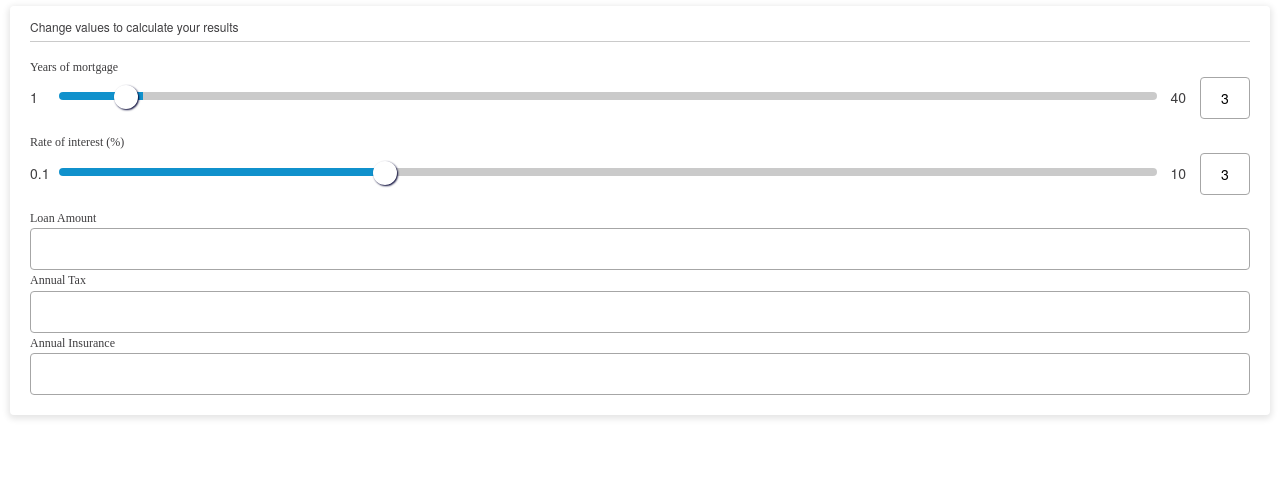
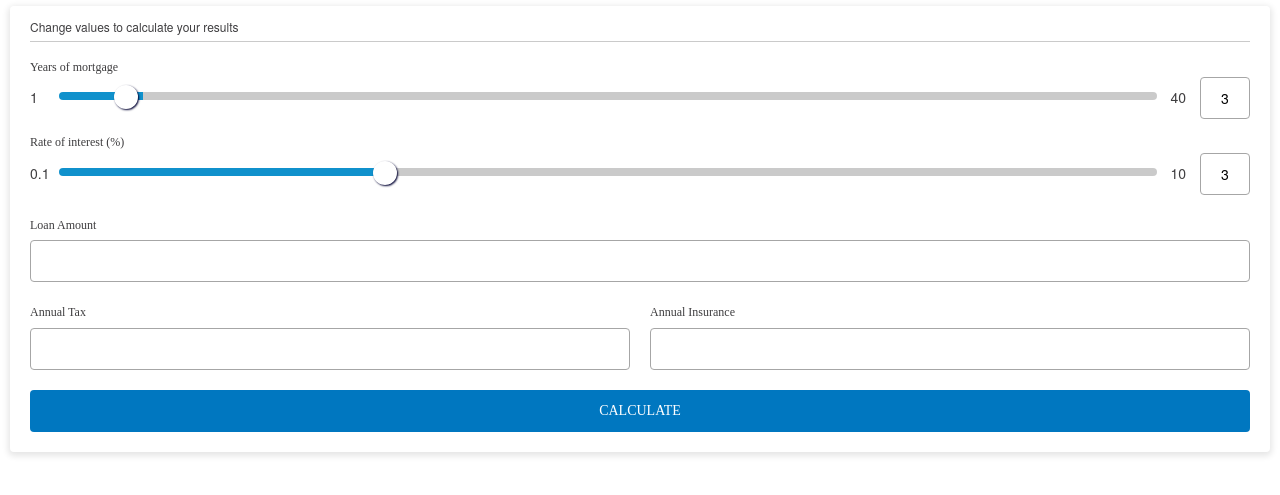
Before and after one commit to CarlosAngulo/Mortgage-Calculator, a website: page src/index.html in a window 1280 px wide. Shown: the part 71-566 px from the top of the page. Drawn offline with Linux system fonts and the light colour scheme; files whose address does not match are found by name.

Commit message:
[ADD] Styles for inputs

```diff
--- a/src/es6/mortgage-calculator.js
+++ b/src/es6/mortgage-calculator.js
@@ -51,7 +51,7 @@ const mortageCalculator = (function(){
         }
 
         _R[i].value = _I[i].value = rangeConfig[i].value = val;
-        let leftShadow = 100*val/(rangeConfig[i].max - rangeConfig[i].min);
+        let leftShadow = 100 * val / ( rangeConfig[i].max - rangeConfig[i].min );
 
         _B[i].style.background =`linear-gradient(to right, #1091cc ${leftShadow}%, #CACACA ${leftShadow}%)`;
     }
--- a/src/index.html
+++ b/src/index.html
@@ -46,19 +46,21 @@
 
             <section class="loan">
                 <label for="">Loan Amount</label>
-                <input type="number">
+                <input type="number" class="currency">
             </section>
 
             <section class="annual">
                 <div class="annual__tax">
                     <label for="">Annual Tax</label>
-                    <input type="number">
+                    <input type="number" class="currency">
                 </div>
                 <div class="annual__tax">
                     <label for="">Annual Insurance</label>
-                    <input type="number">
+                    <input type="number" class="currency">
                 </div>
             </section>
+
+            <button class="btn calculate">Calculate</button>
         </div>
     </div>
 
--- a/src/scss/styles.scss
+++ b/src/scss/styles.scss
@@ -40,6 +40,15 @@ label {
 input[type=text], input[type=number] {
     padding: 0 15px;
     font-size: 14px;
+    &.currency {
+        padding-left: 30px;
+        position: relative;
+        &:before {
+            content: '$';
+            position: absolute;
+            left: 20px;
+        }
+    }
 }
 
 .calculator {
@@ -91,10 +100,37 @@ input[type=text], input[type=number] {
     z-index: 1;
 }
 
-.inputDiv {
-    width: 250px;
-    margin: 100px auto;
-    position: relative;
+section.loan, section.annual {
+    margin: 20px 0;
+    label {
+        margin-bottom: 5px;
+    }
+}
+
+section.annual {
+    display: flex;
+    .annual__tax {
+        flex-grow: 1;
+        margin-right: 10px;
+        &:last-child {
+            margin: 0 0 0 10px;
+        }
+    }
+}
+
+button.btn {
+    display: block;
+    color: white;
+    background-color: $btnBgColor;
+    text-align: center;
+    line-height: 40px;
+    border: medium none;
+    width: 100%;
+    text-transform: uppercase;
+    border-radius: 4px;
+    font-family: 'HelveticaNeue-Bold';
+    font-size: 14px;
+    cursor: pointer;
 }
 
 input[type=range] {
--- a/src/scss/variables.scss
+++ b/src/scss/variables.scss
@@ -1,5 +1,6 @@
 $h1TitleColor: #006ea0;
 $h3TitleColor: #3e3d3f;
+$btnBgColor: #0077c0;
 $bodyColor: #3e3d3f;
 $titleUnderline: 1px solid #CACACA;
 
```
Also changed, not shown: src/css/styles.css, 1 other file.
